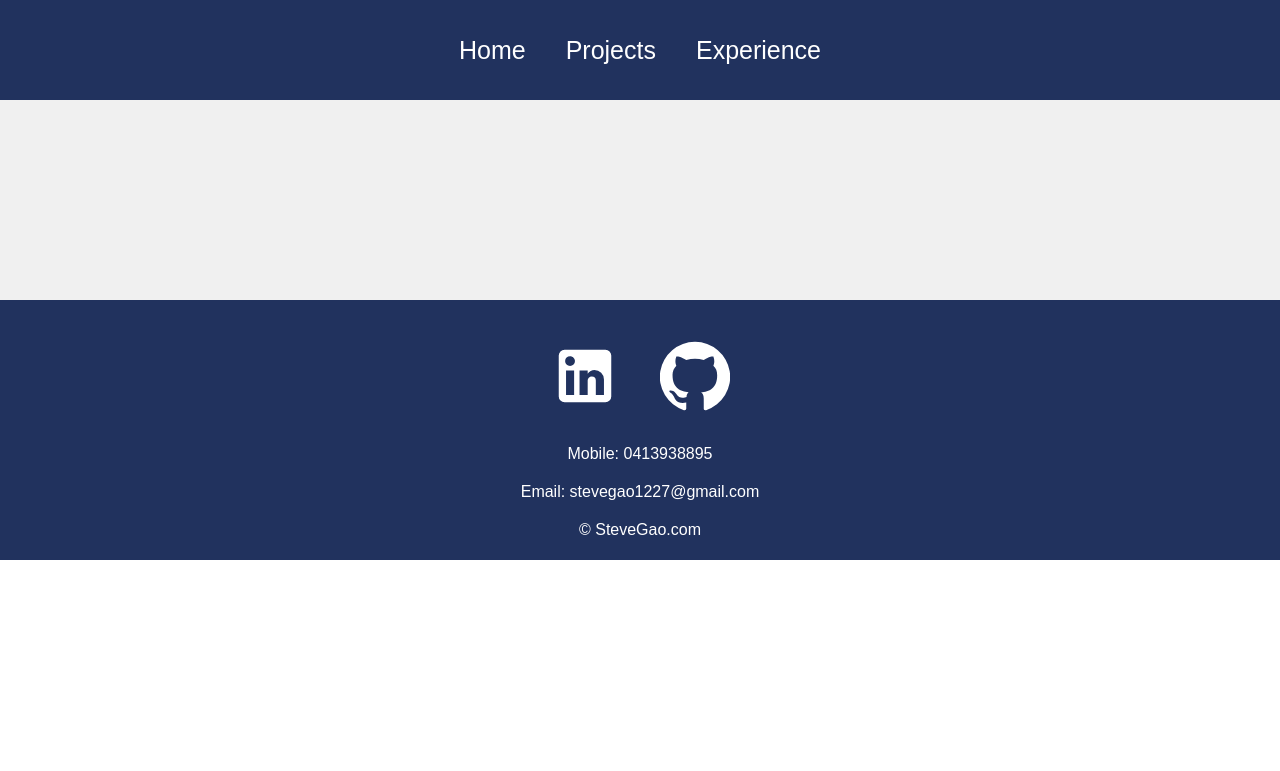
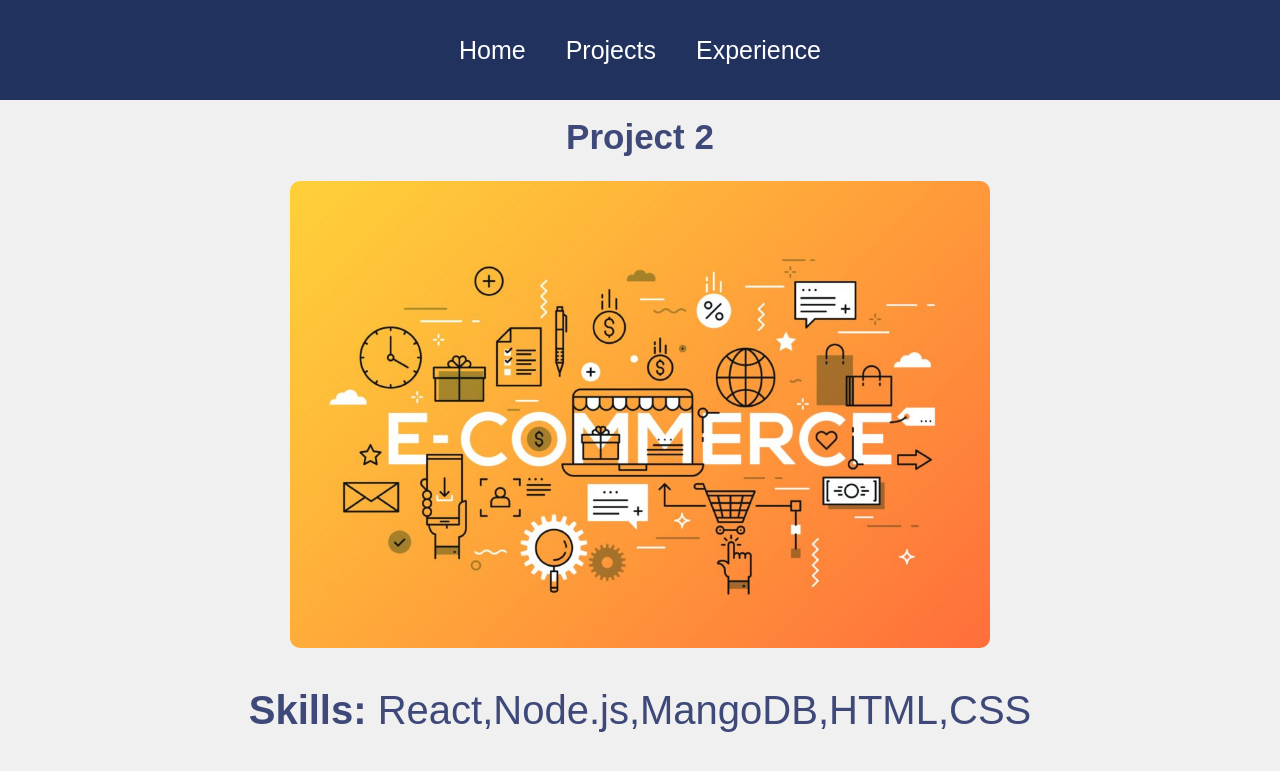
Before and after one commit to stevetian1227/Personal-Portfolio, a React (Create React App) app in the folder my-react-app/: page /project/1 in a window 1280 px wide. Shown: the top 771 px of the page. Built offline with nearby package versions, Linux system fonts and the light colour scheme.

Commit message:
finish the ProjectDisplay Component

```diff
--- a/my-react-app/src/App.js
+++ b/my-react-app/src/App.js
@@ -3,6 +3,7 @@
 import Home from "./pages/Home";
 import Projects from "./pages/Projects";
 import Experience from "./pages/Experience";
+import ProjectDisplay from "./pages/ProjectDisplay";
 import Navbar from "./components/Navbar";
 import Footer from "./components/Footer";
 
@@ -14,6 +15,7 @@
         <Routes>
           <Route path="/" element={<Home />} />
           <Route path="/projects" element={<Projects />} />
+          <Route path="/project/:id" element={<ProjectDisplay />} />
           <Route path="/experience" element={<Experience />} />
         </Routes>
         <Footer />
--- a/my-react-app/src/components/ProjectItem.js
+++ b/my-react-app/src/components/ProjectItem.js
@@ -1,8 +1,15 @@
 import React from "react";
+import { useNavigate } from "react-router-dom";
 
-function ProjectItem({ image, name }) {
+function ProjectItem({ image, name, id }) {
+  const navigate = useNavigate();
   return (
-    <div className="projectItem">
+    <div
+      className="projectItem"
+      onClick={() => {
+        navigate("/project/" + id);
+      }}
+    >
       <div style={{ backgroundImage: `url(${image})` }} className="bgImage" />
       <h1> {name} </h1>
     </div>
--- a/my-react-app/src/helpers/ProjectList.js
+++ b/my-react-app/src/helpers/ProjectList.js
@@ -4,13 +4,16 @@
   {
     name: "Project 1",
     image: Proj1,
+    skills: "React,Node.js,MangoDB,HTML,CSS",
   },
   {
     name: "Project 2",
     image: Proj1,
+    skills: "React,Node.js,MangoDB,HTML,CSS",
   },
   {
     name: "Project 3",
     image: Proj1,
+    skills: "React,Node.js,MangoDB,HTML,CSS",
   },
 ];
--- a/my-react-app/src/pages/ProjectDisplay.js
+++ b/my-react-app/src/pages/ProjectDisplay.js
@@ -0,0 +1,22 @@
+import React from "react";
+import { useParams } from "react-router-dom";
+import { projectList } from "../helpers/ProjectList";
+import GitHubIcon from "@material-ui/icons/GitHub";
+import "../styles/ProjectDisplay.css";
+
+function ProjectDisplay() {
+  const { id } = useParams();
+  const project = projectList[id];
+  return (
+    <div className="project">
+      <h1> {project.name} </h1>
+      <img src={project.image} alt="imgError" />
+      <p>
+        <b>Skills:</b> {project.skills}
+      </p>
+      <GitHubIcon />
+    </div>
+  );
+}
+
+export default ProjectDisplay;
--- a/my-react-app/src/pages/Projects.js
+++ b/my-react-app/src/pages/Projects.js
@@ -8,8 +8,10 @@
     <div className="projects">
       <h1>My Projects</h1>
       <div className="projectList">
-        {projectList.map((project) => {
-          return <ProjectItem name={project.name} image={project.image} />;
+        {projectList.map((project, idx) => {
+          return (
+            <ProjectItem id={idx} name={project.name} image={project.image} />
+          );
         })}
       </div>
     </div>
--- /dev/null
+++ b/my-react-app/src/styles/ProjectDisplay.css
@@ -0,0 +1,28 @@
+.project {
+  width: 100%;
+  height: calc(100vh - 100px);
+  display: flex;
+  justify-content: center;
+  align-items: center;
+  flex-direction: column;
+}
+
+.project h1 {
+  margin-top: 50px;
+  color: #3e497a;
+  font-size: 35px;
+}
+.project img {
+  width: 700px;
+  border-radius: 10px;
+}
+
+.project p {
+  font-size: 40px;
+  color: #3e497a;
+}
+
+.project svg {
+  font-size: 60px;
+  color: #3e497a;
+}
```
